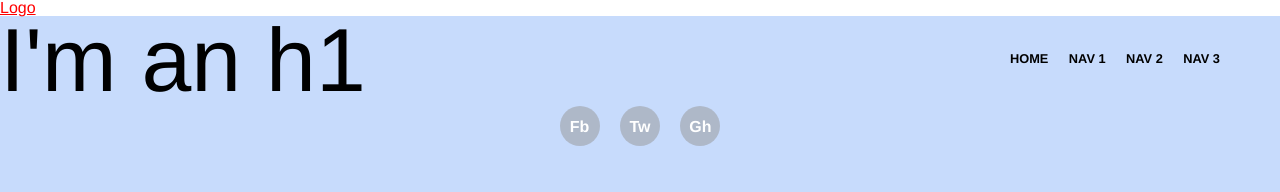
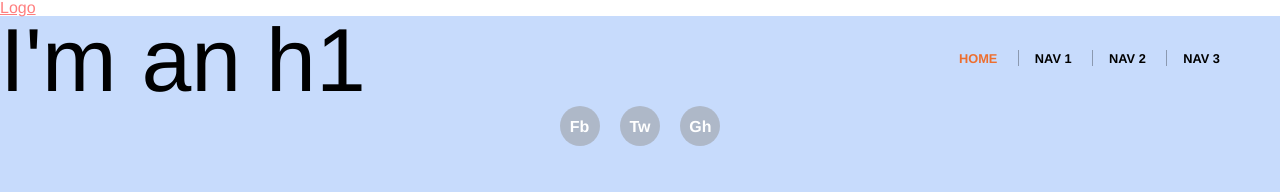
Before and after one commit to Selt0/learn-enough, a Jekyll site: the page built from index.html, in a window 1280 px wide. Shown: the top 192 px of the page. Built offline with Jekyll 4.4.1, drawn with Linux system fonts in a browser that asks for light colours.

Commit message:
Add styling to nav

```diff
--- a/css/main.css
+++ b/css/main.css
@@ -19,12 +19,31 @@ body {
   display: inline-block;
   margin-left: 1em;
 }
+.header-nav > li ~ li {
+border-left: 1px solid rgba(0, 0, 0, 0.3);
+padding-left: 1em;
+}
+.header-nav > li:first-child a{
+  color: #ed6e2f;
+}
+.header-nav > li:first-child a:hover,
+.header-nav > li:first-child a:active{
+  color: #000;
+}
 .header-nav a {
   color: #000;
   font-size: 0.8rem;
   font-weight: bold;
   text-decoration: none;
   text-transform: uppercase;
+}
+.header-nav a:hover,
+.header-nav a:active {
+  color: #ed6e2f;
+}
+.header-logo:hover,
+.header-logo:active {
+  opacity: 0.5;
 }
 
 /* HERO STYLES */
@@ -50,6 +69,10 @@ text-align: center;
 text-decoration: none;
 vertical-align: middle;
 width: 2.5em;
+}
+.social-link:hover,
+.social-link:active {
+  background: #222;
 }
 .social-list {
   list-style: none;
```
Also changed, not shown: 1 other file.
